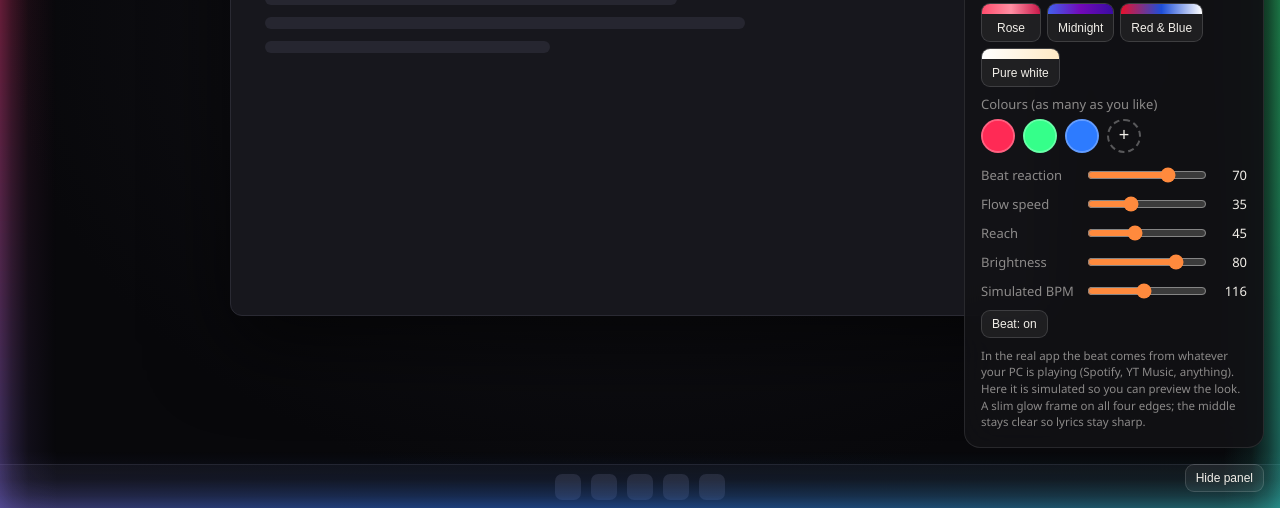
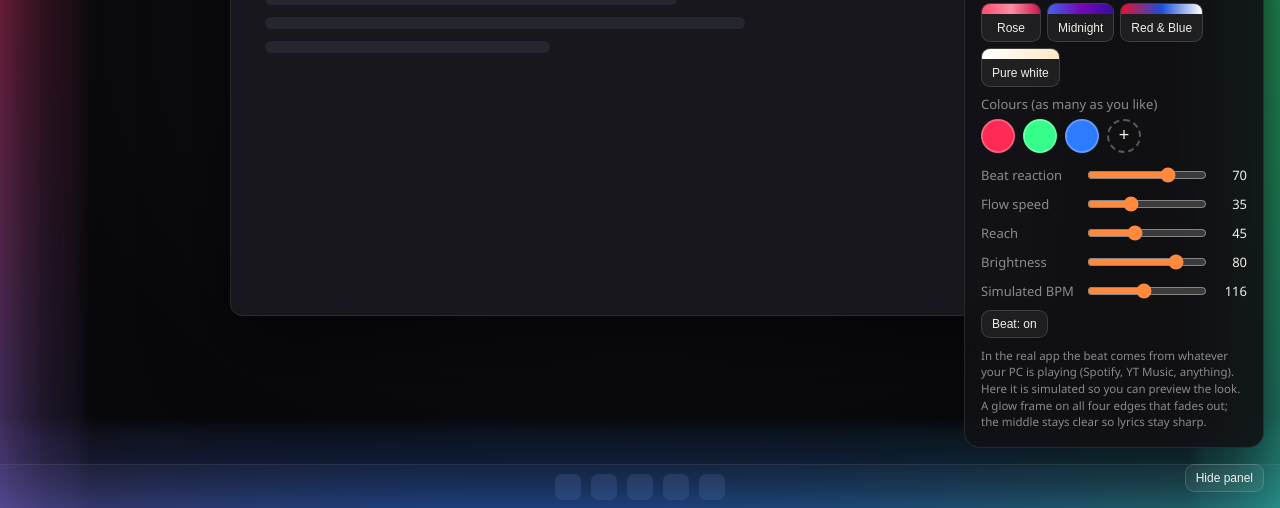
Before and after one commit to jay-m007/nightverse, a browser extension: page docs/lighting-preview.html in a window 1280 px wide. Shown: the part 292-800 px from the top of the page. Drawn offline with Linux system fonts and the light colour scheme.

Commit message:
Lighting: moderate bezel depth and fade (strong at edge, ~25% at inner reach)

```diff
--- a/docs/lighting-preview.html
+++ b/docs/lighting-preview.html
@@ -71,7 +71,7 @@
   <label>Brightness <input id="bright" type="range" min="10" max="100" value="80"><output></output></label>
   <label>Simulated BPM <input id="bpm" type="range" min="60" max="180" value="116"><output></output></label>
   <button class="tog" id="beatTog">Beat: on</button>
-  <div class="note">In the real app the beat comes from whatever your PC is playing (Spotify, YT Music, anything). Here it is simulated so you can preview the look. A slim glow frame on all four edges; the middle stays clear so lyrics stay sharp.</div>
+  <div class="note">In the real app the beat comes from whatever your PC is playing (Spotify, YT Music, anything). Here it is simulated so you can preview the look. A glow frame on all four edges that fades out; the middle stays clear so lyrics stay sharp.</div>
 </div>
 <button class="tog" id="hide">Hide panel</button>
 
@@ -205,7 +205,7 @@
     const base = Math.min(W, H);
     const react = isStatic ? 0 : isDyn ? Math.min(1, S.react * 1.35 + .25) : S.react;
     const pump = 1 + react * (isDyn ? .7 : .45) * bass;
-    const depth = Math.min(.16 * base, (.03 + S.reach * .09) * base * pump);
+    const depth = Math.min(.22 * base, (.06 + S.reach * .12) * base * pump);
     const alpha = isStatic ? .35 + .45 * S.bright
       : isDyn ? Math.min(.95, (.2 + .5 * S.bright) * (.4 + react * 1.6 * bass))
       : Math.min(.9, (.3 + .4 * S.bright) * (.7 + react * .8 * bass));
@@ -226,7 +226,7 @@
         const [x0, y0, x1, y1] = bd.g(x, y);
         const g = ctx.createLinearGradient(x0, y0, x1, y1);
         const c = `${R | 0},${G | 0},${B | 0}`;
-        g.addColorStop(0, `rgba(${c},1)`); g.addColorStop(.22, `rgba(${c},.55)`); g.addColorStop(.5, `rgba(${c},.18)`); g.addColorStop(1, `rgba(${c},0)`);
+        g.addColorStop(0, `rgba(${c},1)`); g.addColorStop(.2, `rgba(${c},.72)`); g.addColorStop(.5, `rgba(${c},.39)`); g.addColorStop(.8, `rgba(${c},.22)`); g.addColorStop(1, `rgba(${c},0)`);
         ctx.fillStyle = g; ctx.fillRect(x, y, w, h);
       }
     });
```
Also changed, not shown: 1 other file.
